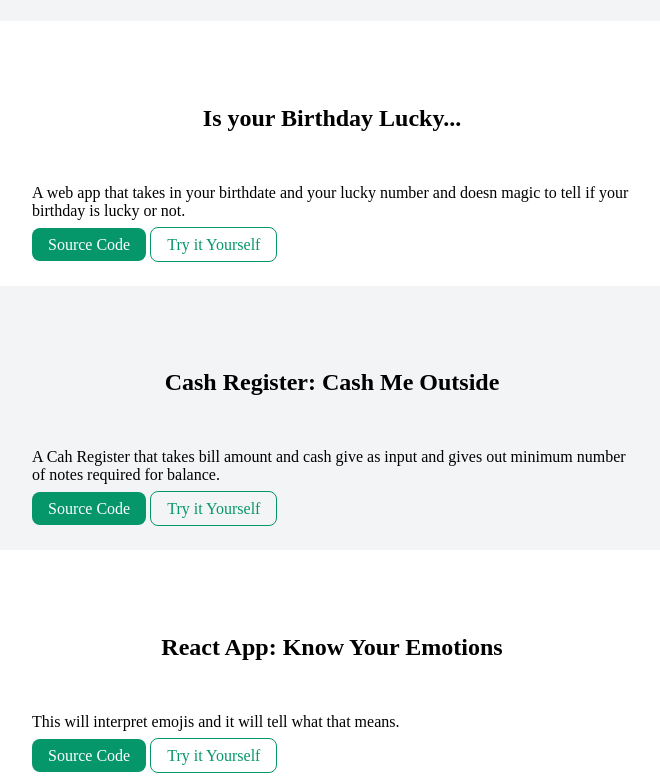
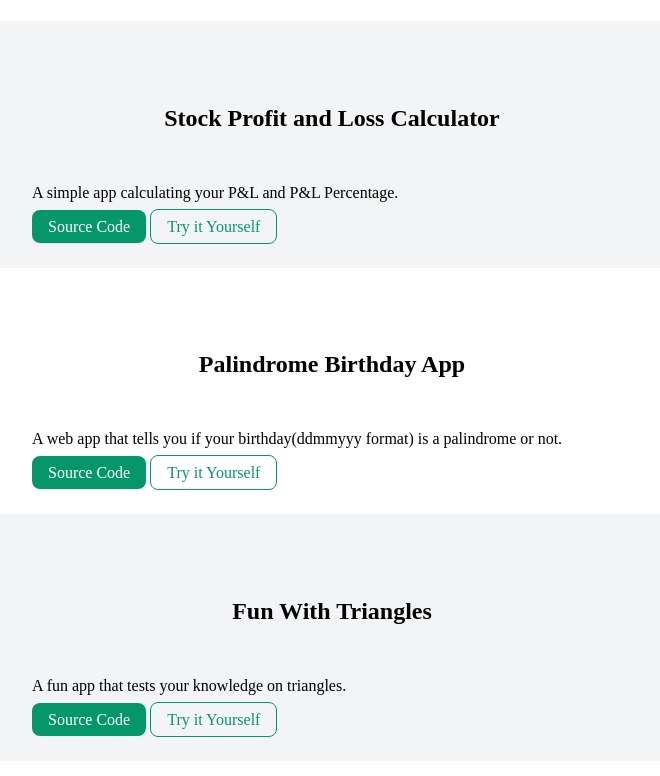
Before and after one commit to varun13169/portfolio-website, a plain HTML site: page projects.html in a window 1280 px wide. Shown: the part 571-1347 px from the top of the page, without its empty margins (308-968 px from the left). Drawn offline with Linux system fonts and the light colour scheme.

Commit message:
Add: project for mark 12 13 14

```diff
--- a/projects.html
+++ b/projects.html
@@ -30,12 +30,39 @@
         <h1 class="hero-heading">My <spam class="hero-heading-inverted">Projects</spam>.</h1>
     </header>
 
-    <section class="section section-off-white">
+    <section class="section">
         <div class="container container-center">
             <h1><strong>React App:</strong> Is Water Boiling</h1>
             <p>Enter the Temperature in Celsius or Fahrenheit and a verdict will be given out, if the water is boiling or not.</p>
             <a class="link link-primary" href="https://codesandbox.io/s/boiling-water-verdict-2t4dq">Source Code</a>
             <a class="link link-secondary" href="https://2t4dq.csb.app/">Try it Yourself</a>
+        </div>
+    </section>
+
+    <section class="section  section-off-white">
+        <div class="container container-center">
+            <h1>Stock Profit and Loss Calculator</h1>
+            <p>A simple app calculating your P&L and P&L Percentage.</p>
+            <a class="link link-primary" href="https://github.com/varun13169/stock-pnl-calculator">Source Code</a>
+            <a class="link link-secondary" href="https://stock-pnl-calculator.netlify.app/">Try it Yourself</a>
+        </div>
+    </section>
+
+    <section class="section">
+        <div class="container container-center">
+            <h1>Palindrome Birthday App</h1>
+            <p>A web app that tells you if your birthday(ddmmyyy format) is a palindrome or not.</p>
+            <a class="link link-primary" href="https://github.com/varun13169/is-birthday-palindrome">Source Code</a>
+            <a class="link link-secondary" href="https://palindromic-birthday-yay.netlify.app/">Try it Yourself</a>
+        </div>
+    </section>
+
+    <section class="section section-off-white">
+        <div class="container container-center">
+            <h1>Fun With Triangles</h1>
+            <p>A fun app that tests your knowledge on triangles.</p>
+            <a class="link link-primary" href="https://github.com/varun13169/fun-with-triangles">Source Code</a>
+            <a class="link link-secondary" href="https://mad-angles-triangles.netlify.app/">Try it Yourself</a>
         </div>
     </section>
 
@@ -75,7 +102,17 @@
         </div>
     </section>
 
+
     <section class="section">
+        <div class="container container-center">
+            <h1>Banana Talk</h1>
+            <p>Whatever you type will be converted to Minion Language.</p>
+            <a class="link link-primary" href="https://github.com/varun13169/banana-talk">Source Code</a>
+            <a class="link link-secondary" href="https://banana-talk-cs77.netlify.app/">Try it Yourself</a>
+        </div>
+    </section>
+
+    <section class="section section-off-white">
         <div class="container container-center">
             <h1>Monthly EMI Calculator</h1>
             <p>Want to know how much your dream car is going to cost you on monthly basis.<br/>
@@ -83,15 +120,6 @@
             </p>
             <a class="link link-primary" href="https://github.com/varun13169/emi-calculator">Source Code</a>
             <a class="link link-secondary" href="https://simple-emi-calculator.netlify.app/">Try it Yourself</a>
-        </div>
-    </section>
-
-    <section class="section section-off-white">
-        <div class="container container-center">
-            <h1>Banana Talk</h1>
-            <p>Whatever you type will be converted to Yoda Language.</p>
-            <a class="link link-primary" href="https://github.com/varun13169/banana-talk">Source Code</a>
-            <a class="link link-secondary" href="https://banana-talk-cs77.netlify.app/">Try it Yourself</a>
         </div>
     </section>
 
```
